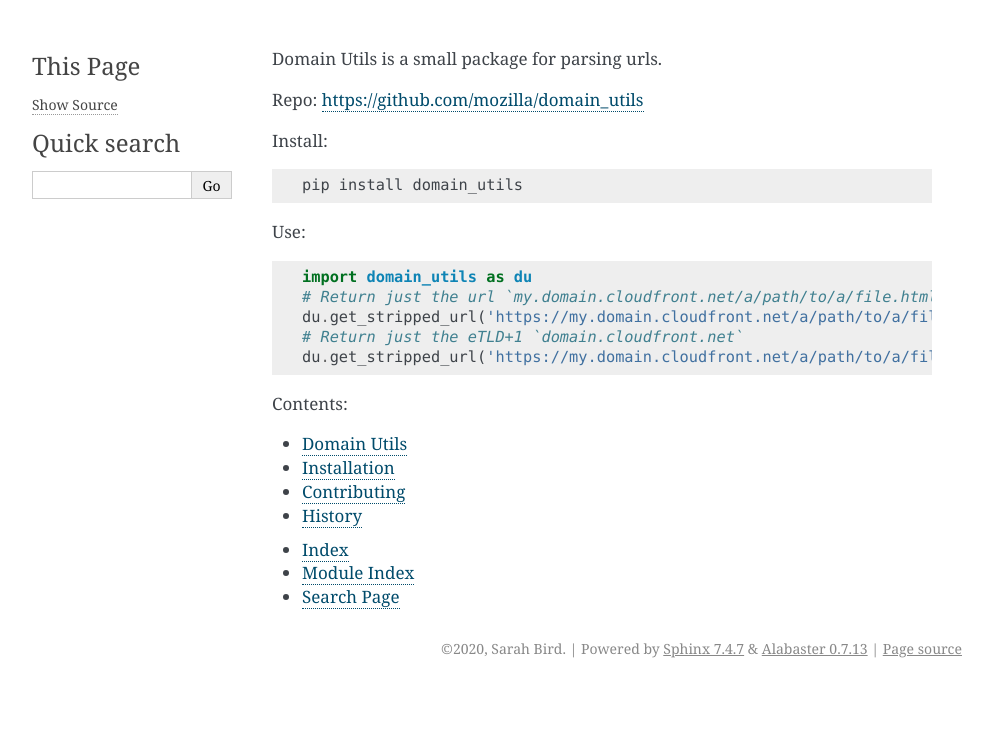
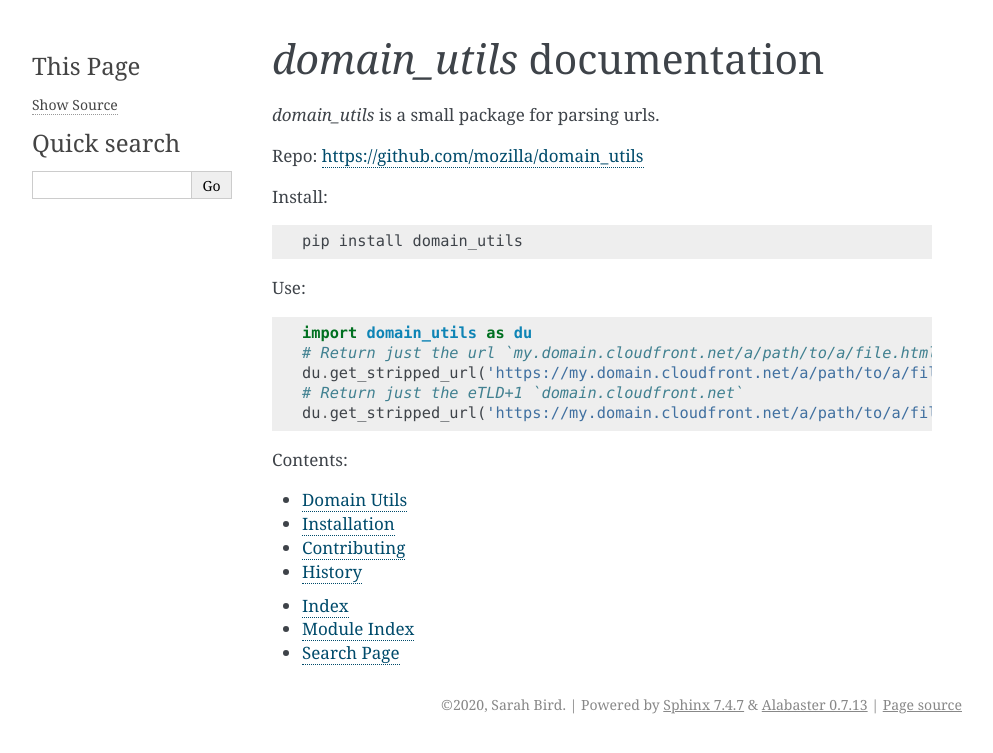
Before and after one commit to openwpm/domain_utils, a Sphinx documentation site: the page built from docs/index.rst, in a window 1280 px wide. Shown: the top 753 px of the page, without its empty margins (148-1141 px from the left). Built offline with Sphinx 7.4.7, drawn with Linux system fonts in a browser that asks for light colours; pages that are not in the unit, such as notebooks, are missing from menus.

Commit message:
Docs updates

```diff
--- a/docs/conf.py
+++ b/docs/conf.py
@@ -46,7 +46,7 @@ source_suffix = '.rst'
 master_doc = 'index'
 
 # General information about the project.
-project = 'Domain Utils'
+project = 'domain_utils'
 copyright = "2020, Sarah Bird"
 author = "Sarah Bird"
 
@@ -128,7 +128,7 @@ latex_elements = {
 # [howto, manual, or own class]).
 latex_documents = [
     (master_doc, 'domain_utils.tex',
-     'Domain Utils Documentation',
+     'domain_utils Documentation',
      'Sarah Bird', 'manual'),
 ]
 
@@ -139,7 +139,7 @@ latex_documents = [
 # (source start file, name, description, authors, manual section).
 man_pages = [
     (master_doc, 'domain_utils',
-     'Domain Utils Documentation',
+     'domain_utils Documentation',
      [author], 1)
 ]
 
@@ -151,9 +151,9 @@ man_pages = [
 #  dir menu entry, description, category)
 texinfo_documents = [
     (master_doc, 'domain_utils',
-     'Domain Utils Documentation',
+     'domain_utils Documentation',
      author,
      'domain_utils',
-     'One line description of project.',
+     'domain_utils is a small package for parsing urls.',
      'Miscellaneous'),
 ]
--- a/docs/index.rst
+++ b/docs/index.rst
@@ -1,4 +1,8 @@
-Domain Utils is a small package for parsing urls.
+******
+`domain_utils` documentation
+******
+
+`domain_utils` is a small package for parsing urls.
 
 Repo: https://github.com/mozilla/domain_utils
 
```
